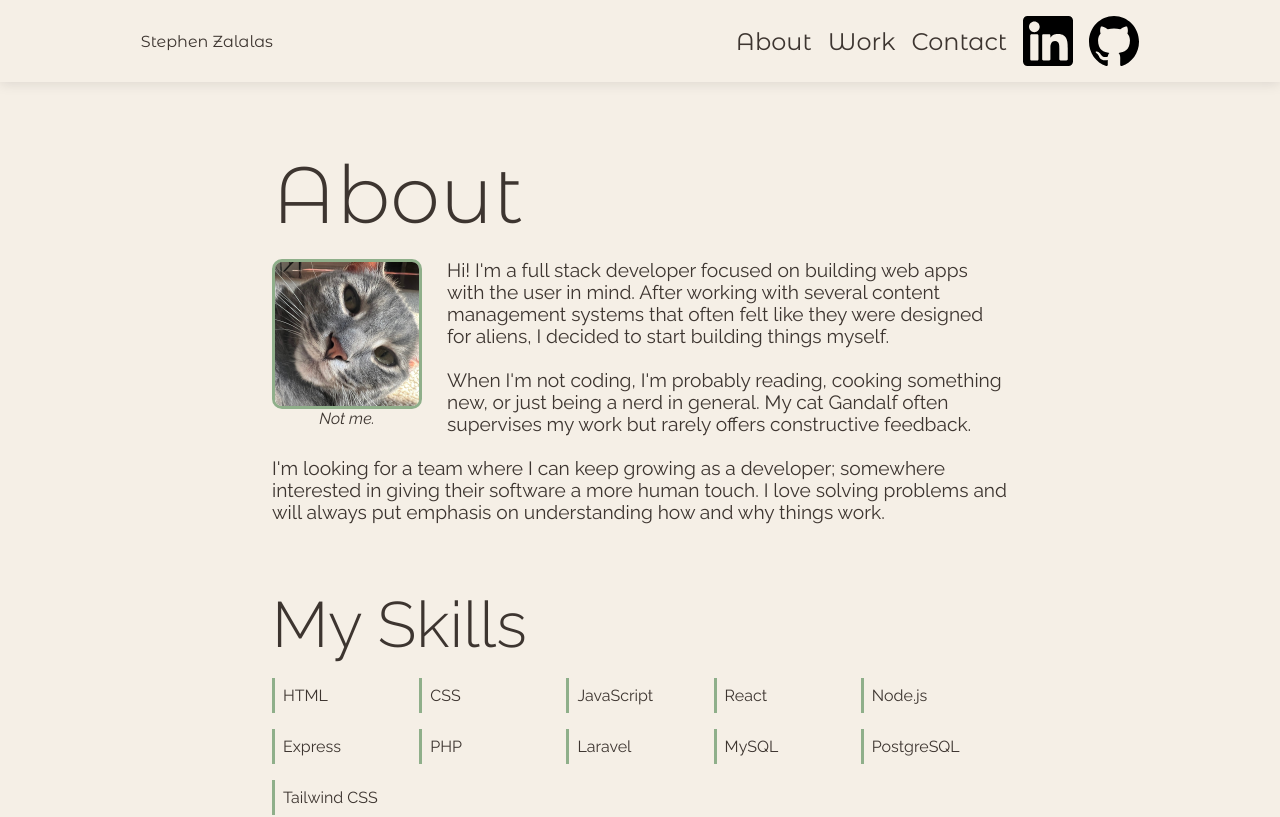
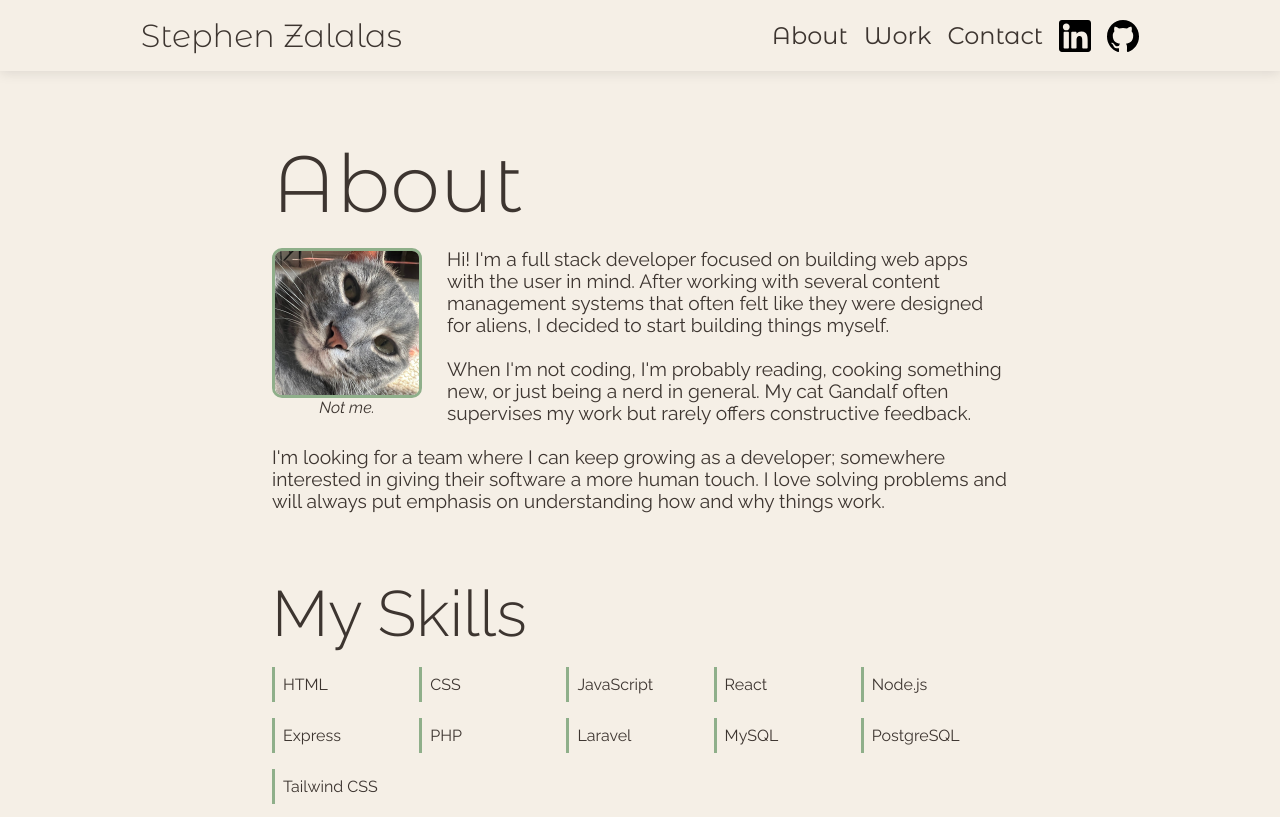
Before and after one commit to Steeeeephen/portfolio-react, a React (Vite) app: page /about in a window 1280 px wide. Shown: the top 817 px of the page. Built offline with nearby package versions, Linux system fonts and the light colour scheme.

Commit message:
Update social links

```diff
--- a/src/Components/Header/Header.jsx
+++ b/src/Components/Header/Header.jsx
@@ -13,7 +13,7 @@ const Header = () => {
         <>
             <div className="header-container">
                 <header>
-                    <NavLink to="/" className="home-link">Stephen Zalalas</NavLink>
+                    <NavLink to="/" className="home-link"><h4>Stephen Zalalas</h4></NavLink>
 
                     <button>
                         <img onClick={handleMobileMenu} src="/burger-menu-svg.svg" className="burger-menu" alt=""/>
@@ -39,8 +39,13 @@ const Header = () => {
                     <NavLink to="/contact">Contact</NavLink>
 
                     <div className="social-links">
-                            <img src="/linkedin-mobile.svg" alt=""/>
-                            <img src="/github-mobile.svg" alt=""/>
+                        <a href="https://www.linkedin.com/in/stephen-zalalas/" >
+                            <img src="/linkedin-mobile.svg" alt="linked in"/>
+                        </a>
+                        <a href="https://github.com/Steeeeephen" >
+                            <img src="/github-mobile.svg" alt="github"/>
+                        </a>
+
                     </div>
                 </div>
             </div>
--- a/src/Components/Navbar/Navbar.jsx
+++ b/src/Components/Navbar/Navbar.jsx
@@ -17,11 +17,15 @@ const Navbar = () => {
                     </li>
 
                     <li className="navbar-link">
-                        <img src="/linkedin.svg" alt=""/>
+                        <a href="https://www.linkedin.com/in/stephen-zalalas/" target="_blank" rel="noopener noreferrer">
+                            <img src="/linkedin.svg" alt="linked in"/>
+                        </a>
                     </li>
 
                     <li className="navbar-link">
-                        <img src="/github.svg" alt=""/>
+                        <a href="https://github.com/Steeeeephen" target="_blank" rel="noopener noreferrer">
+                            <img src="/github.svg" alt="github"/>
+                        </a>
                     </li>
                 </ul>
             </nav>
```
Also changed, not shown: public/github.svg, public/linkedin.svg.
